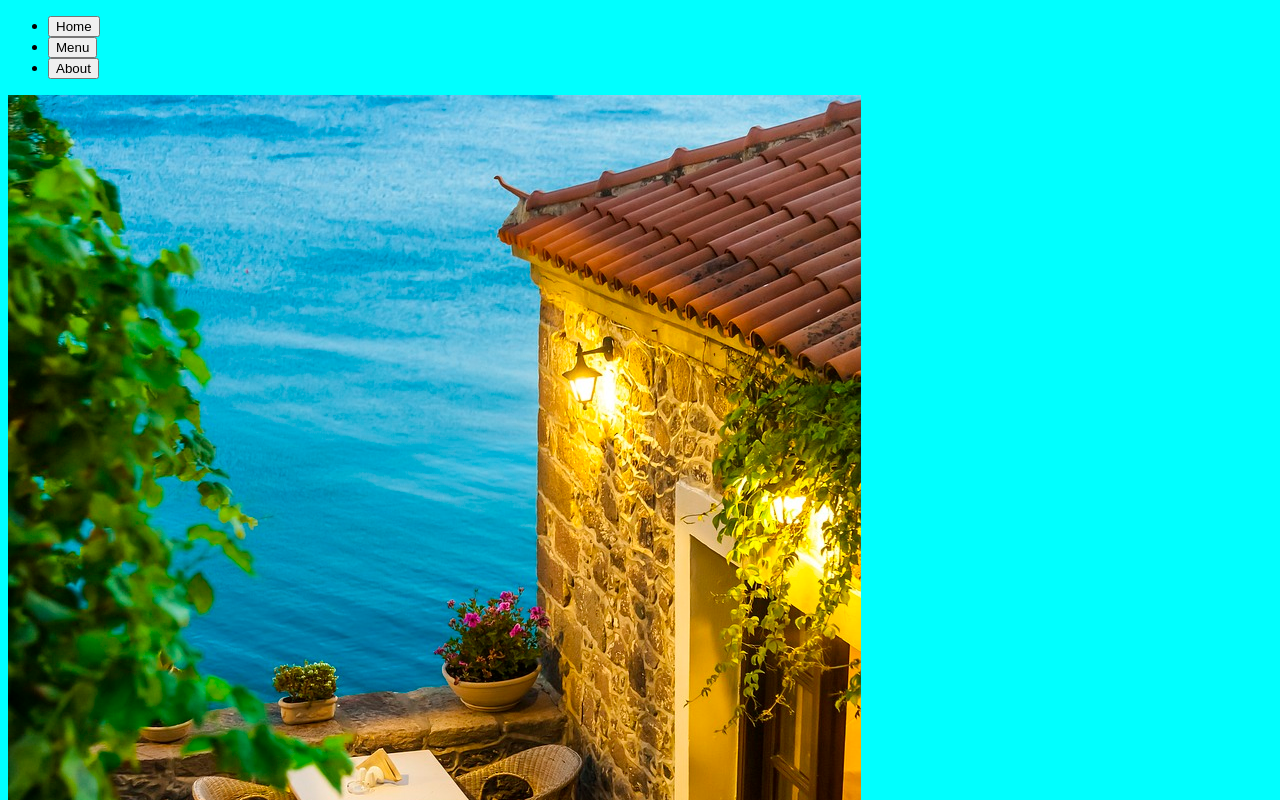
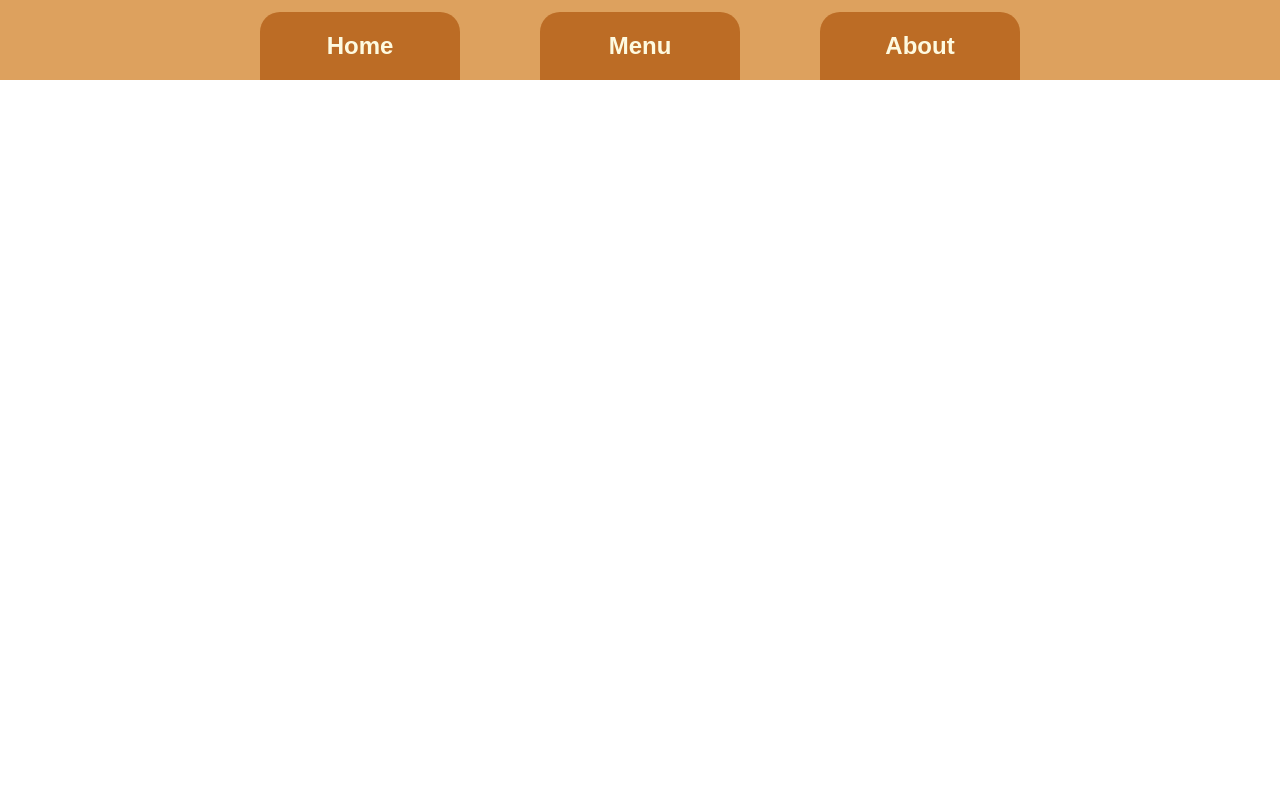
Before and after one commit to Fatratchicken/Webpack-practice, a website built with webpack: page src/template.html in a window 1280 px wide. Shown: the top 800 px of the page. Built offline with nearby package versions, Linux system fonts and the light colour scheme.

Commit message:
Hard coded header styling with css.
added a new js file for home page loading.

```diff
--- a/src/index.js
+++ b/src/index.js
@@ -1 +1,2 @@
 import  "./styles.css";
+import { pageLoad } from "./init-page-load.";
--- /dev/null
+++ b/src/init-page-load..js
@@ -0,0 +1,5 @@
+function pageLoad(){
+
+}
+
+export {pageLoad};
--- a/src/styles.css
+++ b/src/styles.css
@@ -1,5 +1,59 @@
-body {
-    height: 100vh;
+:root {
+    --dark-moss-green: #606c38ff;
+    --pakistan-green: #283618ff;
+    --cornsilk: #fefae0ff;
+    --earth-yellow: #dda15eff;
+    --tigers-eye: #bc6c25ff;
+}
 
-    background-color: aqua;
+body{
+    box-sizing: border-box;
+
+    font-family: 'Courier New', Courier, monospace;
+    margin: 0;
 }
+
+header {
+    background-color: var(--earth-yellow);
+    height: 80px;
+}
+
+ul {
+    display: flex;
+    align-items: center;
+    justify-content: center;
+
+    list-style-type: none;
+
+    height: inherit;
+
+    gap: 80px;
+    margin: 0;
+    padding: 0;
+}
+
+li {
+    display: flex;
+    align-items: baseline;
+    height: inherit;
+}
+
+button {
+    font-size: 1.5em;
+    font-weight: 700;
+
+    background-color: var(--tigers-eye);
+    color: var(--cornsilk);
+
+
+    padding: 20px;
+    width: 200px;
+    border: 0;
+
+    border-radius: 20px 20px 0 0;
+    margin-top: auto;
+}
+
+button:hover{
+    background-color: var(--dark-moss-green);
+}
--- a/src/template.html
+++ b/src/template.html
@@ -14,13 +14,6 @@
         </ul>
     </header>
 
-    <img src="./media/restaurant.jpg" alt="Outdoor nature restaurant">
-
-    <h1>The Log</h1>
-    <h2>Breakfast in the Woods</h2>
-
-    <p>Our restaurant, in the heart of the Catskills offers a culinary exprience; with a touch of nature.</p>
-
     <div id="content">
 
     </div>
```
